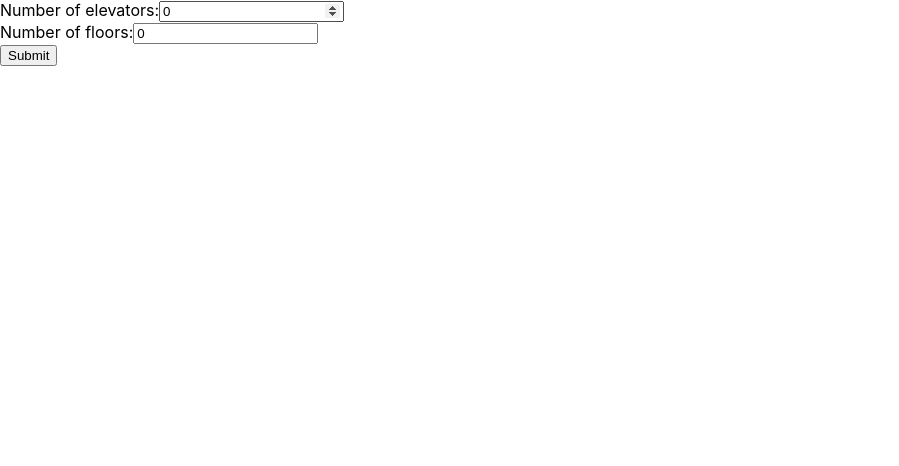
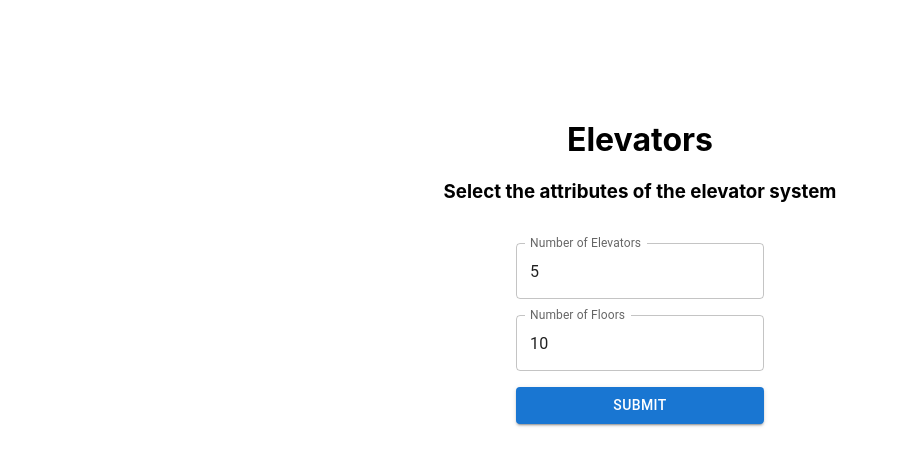
Before and after one commit to idohai/elevator-exercise, a React (Create React App) app: page / in a window 1280 px wide. Shown: the top 466 px of the page, without its empty margins (0-899 px from the left). Built offline with nearby package versions, Linux system fonts and the light colour scheme.

Commit message:
a bit nicer landing page added

```diff
--- a/src/pages/LandingPage.js
+++ b/src/pages/LandingPage.js
@@ -2,15 +2,26 @@ import { useState } from 'react';
 import { useDispatch } from 'react-redux';
 import { useNavigate } from 'react-router-dom';
 import { elevatorActions } from '../store/store';
-import FormControl from '@mui/material/FormControl';
+import {TextField, Button, Stack, Container} from '@mui/material'
+
 
 const LandingPage = () => {
+
+    const formStyle = {
+        display: 'flex',
+        alignItems: 'center',
+        justifyContent: 'center',
+    }
+
+    const boxStyle = {
+
+    }
 
     const dispatch = useDispatch();
     const navigate = useNavigate();
 
-    const [numOfElevators, setNumOfElevators] = useState(0);
-    const [numOfFloors, setNumOfFloors] = useState(0);
+    const [numOfElevators, setNumOfElevators] = useState(5);
+    const [numOfFloors, setNumOfFloors] = useState(10);
 
     const handleSubmit = (e) => {
         e.preventDefault();
@@ -24,18 +35,37 @@ const LandingPage = () => {
     }
     return (
         <div>
-            <form onSubmit={handleSubmit}>
-                <label>
-                    Number of elevators:
-                    <input type="number" value={numOfElevators} onChange={(e) => setNumOfElevators(e.target.value)} />
-                </label>
-                <br/>
-                <label>
-                    Number of floors:
-                    <input type="number" value={numOfFloors} onChange={(e) => setNumOfFloors(e.target.value)} />
-                </label>
-                <br/>
-                <button type="submit">Submit</button>
+            <Container sx={{textAlign: 'center', mt: 15, mb: 5}}>
+                <h1>Elevators</h1>
+                <h3>Select the attributes of the elevator system</h3>
+            </Container>
+            <form style={formStyle} onSubmit={handleSubmit}>
+                <Stack spacing={2}>
+                    <TextField
+                        id="elevators"
+                        label="Number of Elevators"
+                        type="number"
+                        value={numOfElevators}
+                        onChange={(e) => setNumOfElevators(e.target.value)}
+                    />
+
+                    <TextField
+                        id="floors"
+                        label="Number of Floors"
+                        type="number"
+                        value={numOfFloors}
+                        onChange={(e) => setNumOfFloors(e.target.value)}
+                    />
+
+                    <Button
+                    variant="contained"
+                    color="primary"
+                    type="submit"
+                    >
+                        Submit
+                    </Button>
+                </Stack>
+
             </form>
         </div>
     )
```
